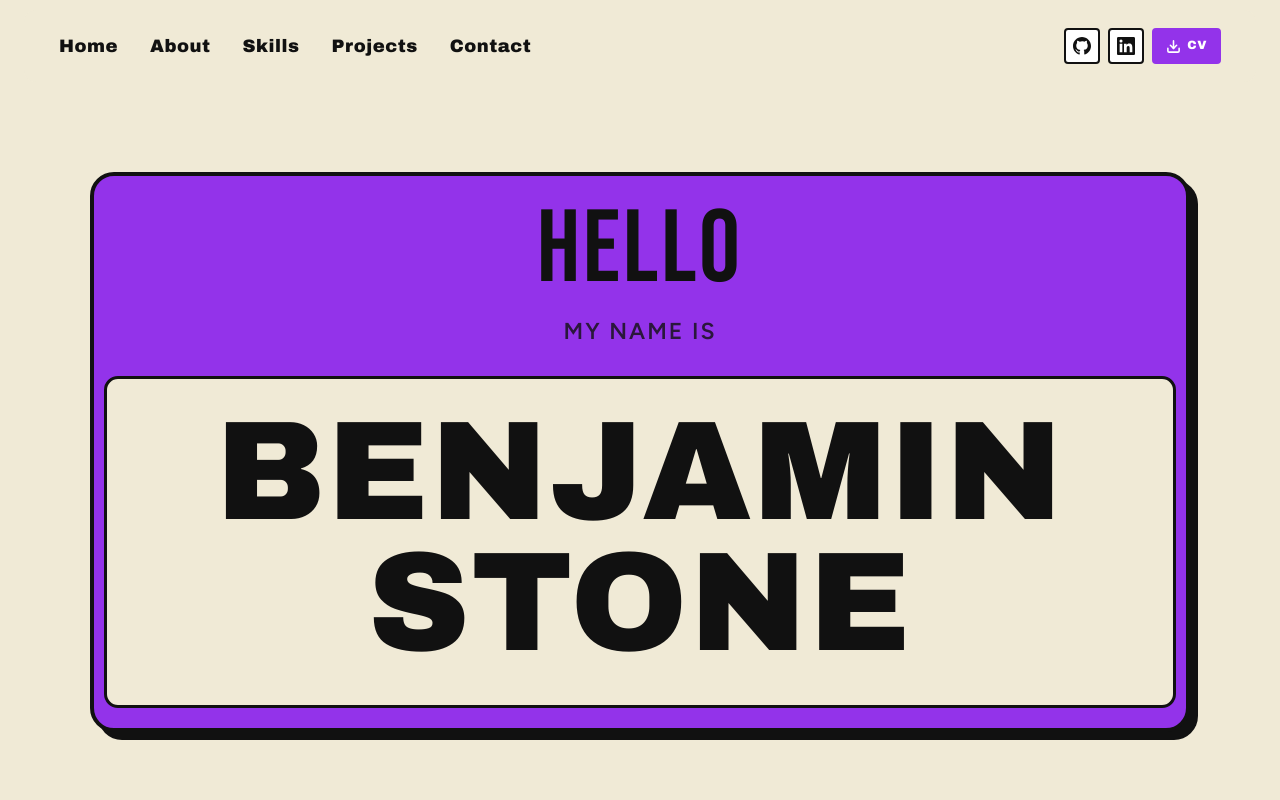
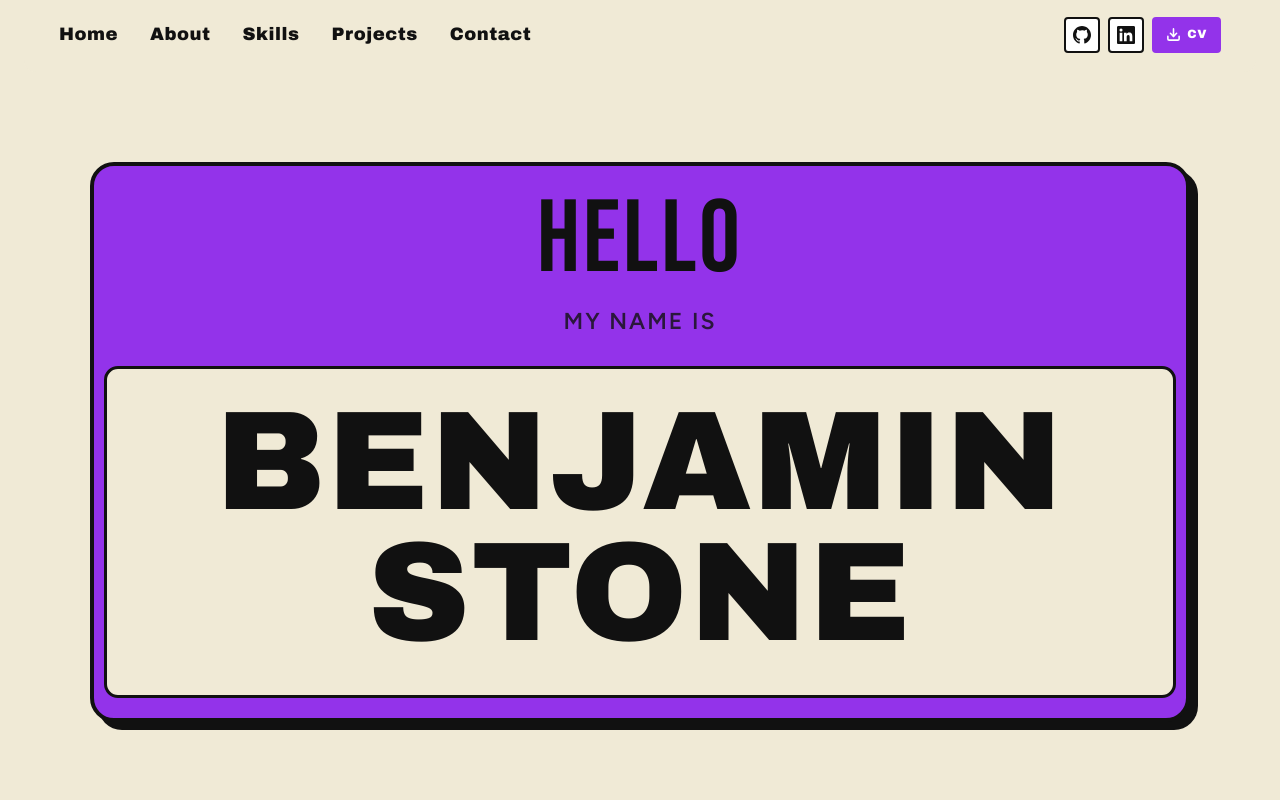
Before and after one commit to BenTheWin/PersonalSite, a plain HTML site: page index.html in a window 1280 px wide. Shown: the top 800 px of the page. Drawn offline with Linux system fonts and the light colour scheme.

Commit message:
Nav: flush to top, bottom-only border-radius, soft rounded shadow

```diff
--- a/style.css
+++ b/style.css
@@ -57,15 +57,15 @@ a     { color: inherit; text-decoration: none; }
   top: 0;
   z-index: var(--z-nav);
   background: var(--cream);
-  padding: 10px 24px 0;
+  padding: 0 24px 0;
   overflow: hidden;
 }
 
 .nav {
   background: var(--cream);
   border: 3px solid transparent;
-  border-top-color: transparent !important;
-  border-radius: 12px;
+  border-top: none;
+  border-radius: 0 0 12px 12px;
   display: flex;
   align-items: center;
   justify-content: space-between;
@@ -78,8 +78,7 @@ a     { color: inherit; text-decoration: none; }
 
 .nav.scrolled {
   border-color: var(--black);
-  border-top-color: transparent !important;
-  box-shadow: 0 6px 0 rgba(0,0,0,0.18), 0 8px 16px rgba(0,0,0,0.12);
+  box-shadow: 0 6px 18px rgba(0,0,0,0.18);
 }
 
 .nav__left {
```
